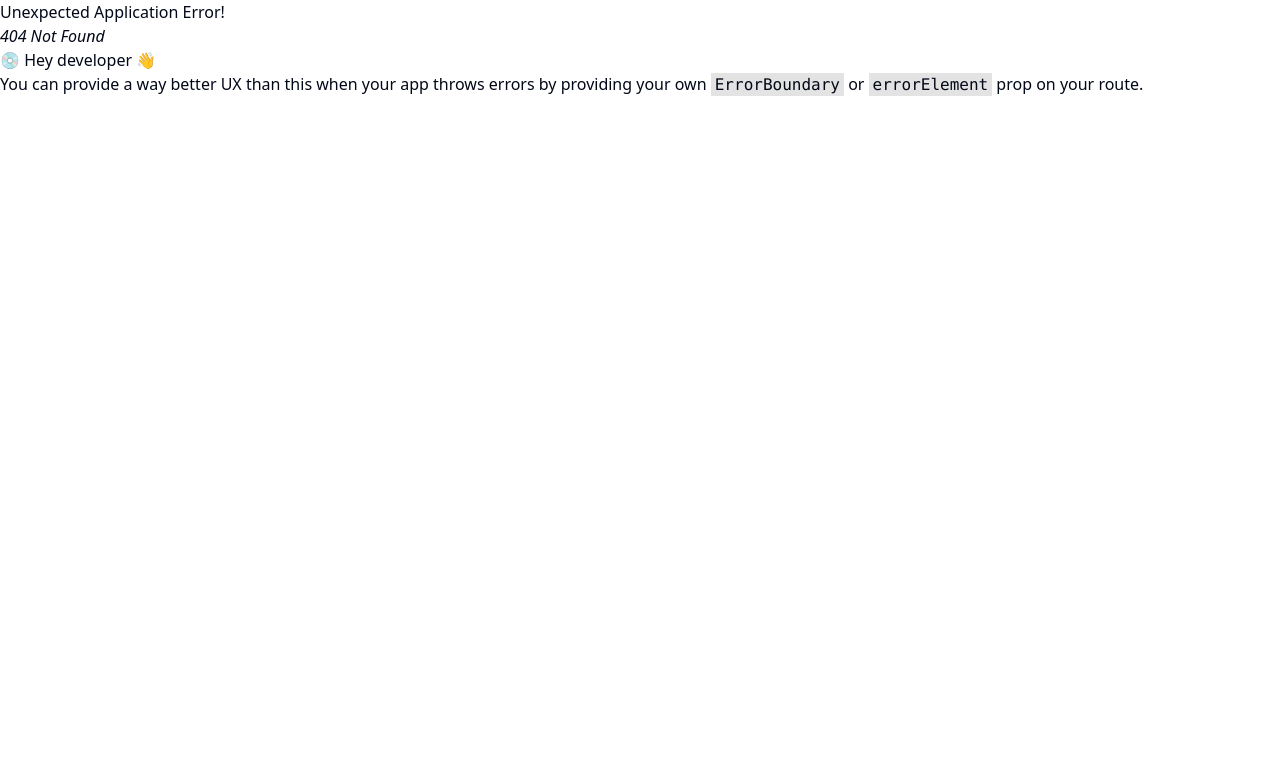
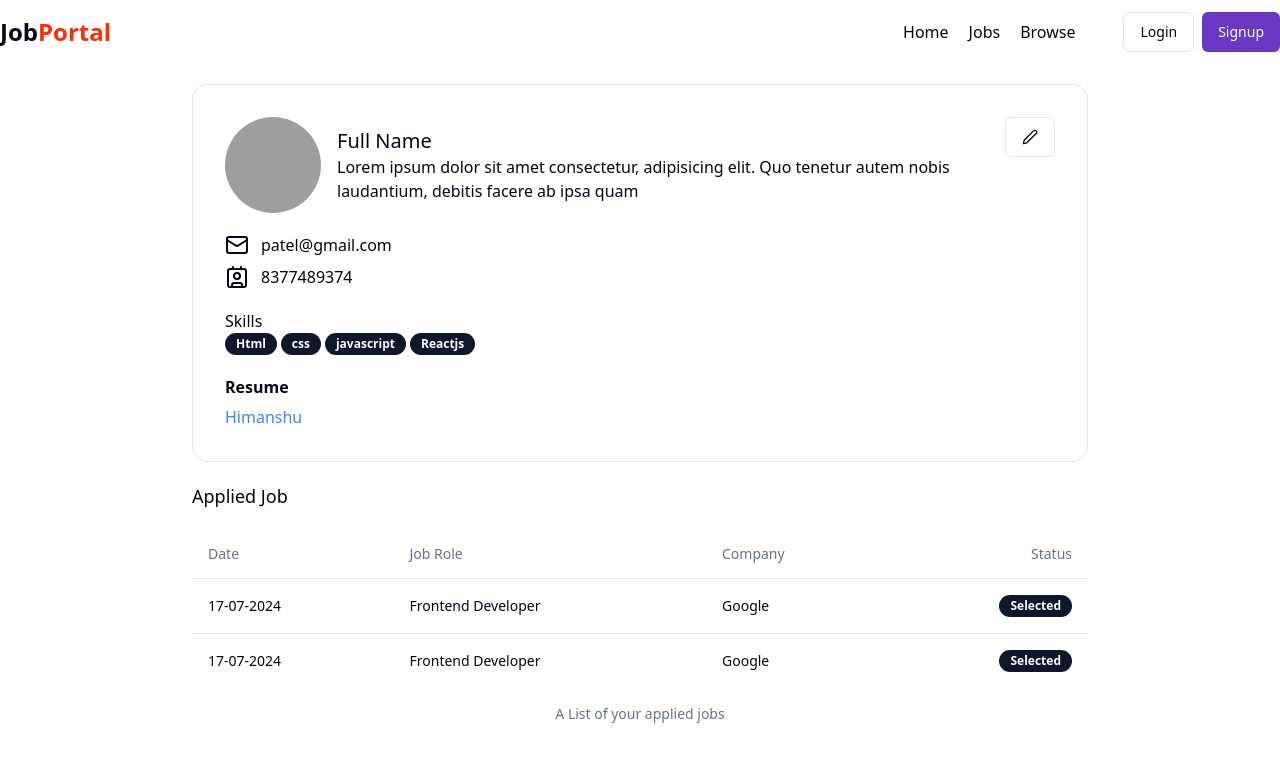
Before and after one commit to Himanshu-coder007/Job-Portal, a React (Vite) app in the folder frontend/: page /profile in a window 1280 px wide. Before the commit this address had no page. Shown: the top 762 px of the page. Built offline with nearby package versions, Linux system fonts and the light colour scheme; grey boxes are pictures that could not be loaded.

Commit message:
user profile page ui is done

```diff
--- a/frontend/src/App.jsx
+++ b/frontend/src/App.jsx
@@ -5,6 +5,7 @@
 import Home from "./components/Home";
 import Jobs from "./components/Jobs";
 import Browse from "./components/Browse";
+import Profile from "./components/Profile";
 
 const appRouter = createBrowserRouter([
   {
@@ -27,6 +28,10 @@
     path: "/browse",
     element: <Browse />,
   },
+  {
+    path: "/profile",
+    element: <Profile />,
+  },
 ]);
 function App() {
   return (
--- /dev/null
+++ b/frontend/src/components/AppliedJobTable.jsx
@@ -0,0 +1,43 @@
+import React from "react";
+import {
+  Table,
+  TableBody,
+  TableCaption,
+  TableCell,
+  TableHead,
+  TableHeader,
+  TableRow,
+} from "./ui/table";
+import { Badge } from "./ui/badge";
+import { useSelector } from "react-redux";
+const AppliedJobTable = () => {
+  return (
+    <div>
+      <Table>
+        <TableCaption>A List of your applied jobs</TableCaption>
+        <TableHeader>
+          <TableRow>
+            <TableHead>Date</TableHead>
+            <TableHead>Job Role</TableHead>
+            <TableHead>Company</TableHead>
+            <TableHead className="text-right">Status</TableHead>
+          </TableRow>
+        </TableHeader>
+        <TableBody>
+          {[1, 2].map((item, index) => (
+            <TableRow key={index}>
+              <TableCell>17-07-2024</TableCell>
+              <TableCell>Frontend Developer</TableCell>
+              <TableCell>Google</TableCell>
+              <TableCell className="text-right">
+                <Badge>Selected</Badge>
+              </TableCell>
+            </TableRow>
+          ))}
+        </TableBody>
+      </Table>
+    </div>
+  );
+};
+
+export default AppliedJobTable;
--- /dev/null
+++ b/frontend/src/components/Profile.jsx
@@ -0,0 +1,81 @@
+import React from "react";
+import Navbar from "./shared/Navbar";
+import { Avatar, AvatarImage } from "./ui/avatar";
+import { Button } from "./ui/button";
+import { Contact, Mail, Pen } from "lucide-react";
+import { Badge } from "./ui/badge";
+import { Label } from "./ui/label";
+import { useSelector } from "react-redux";
+import AppliedJobTable from "./AppliedJobTable";
+
+const skills = ["Html", "css", "javascript", "Reactjs"];
+const Profile = () => {
+  const isResume = true;
+  return (
+    <div>
+      <Navbar />
+      <div className="max-w-4xl mx-auto bg-white border border-gray-200 rounded-2xl my-5 p-8">
+        <div className="flex justify-between">
+          <div className="flex items-center gap-4">
+            <Avatar className="h-24 w-24">
+              <AvatarImage
+                src="https://www.shutterstock.com/image-vector/circle-line-simple-design-logo-600nw-2174926871.jpg"
+                alt="profile"
+              />
+            </Avatar>
+            <div>
+              <h1 className="font-medium text-xl">Full Name</h1>
+              <p>
+                Lorem ipsum dolor sit amet consectetur, adipisicing elit. Quo
+                tenetur autem nobis laudantium, debitis facere ab ipsa quam
+              </p>
+            </div>
+          </div>
+          <Button className="text-right" variant="outline">
+            <Pen />
+          </Button>
+        </div>
+        <div className="my-5">
+          <div className="flex items-center gap-3 my-2">
+            <Mail />
+            <span>patel@gmail.com</span>
+          </div>
+          <div className="flex items-center gap-3 my-2">
+            <Contact />
+            <span>8377489374</span>
+          </div>
+        </div>
+        <div className="my-5">
+          <h1>Skills</h1>
+          <div className="flex items-center gap-1">
+            {skills.length !== 0 ? (
+              skills.map((item, index) => <Badge key={index}>{item}</Badge>)
+            ) : (
+              <span>NA</span>
+            )}
+          </div>
+        </div>
+        <div className="grid w-full max-w-sm items-center gap-1.5">
+          <Label className="text-md font-bold">Resume</Label>
+          {isResume ? (
+            <a
+              target="blank"
+              href="http://localhost:5173/profile"
+              className="text-blue-500 w-full hover:underline cursor-pointer"
+            >
+              Himanshu
+            </a>
+          ) : (
+            <span>NA</span>
+          )}
+        </div>
+      </div>
+        <div className="max-w-4xl mx-auto bg-white rounded-2xl">
+          <h1 className="fot-bold text-lg my-5">Applied Job</h1>
+          <AppliedJobTable/>
+        </div>
+    </div>
+  );
+};
+
+export default Profile;
--- a/frontend/src/components/shared/Navbar.jsx
+++ b/frontend/src/components/shared/Navbar.jsx
@@ -63,7 +63,7 @@
                   <div className="flex flex-col gap-3 text-gray-600">
                     <div className="flex w-fit items-center gap-2 cursor-pointer">
                       <User2 />
-                      <Button variant="link">View Profile</Button>
+                      <Button variant="link"><Link to="/profile">View Profile</Link></Button>
                     </div>
                     <div className="flex w-fit items-center gap-2 cursor-pointer">
                       <LogOut />
--- /dev/null
+++ b/frontend/src/components/ui/table.jsx
@@ -0,0 +1,83 @@
+import * as React from "react"
+
+import { cn } from "@/lib/utils"
+
+const Table = React.forwardRef(({ className, ...props }, ref) => (
+  <div className="relative w-full overflow-auto">
+    <table
+      ref={ref}
+      className={cn("w-full caption-bottom text-sm", className)}
+      {...props} />
+  </div>
+))
+Table.displayName = "Table"
+
+const TableHeader = React.forwardRef(({ className, ...props }, ref) => (
+  <thead ref={ref} className={cn("[&_tr]:border-b", className)} {...props} />
+))
+TableHeader.displayName = "TableHeader"
+
+const TableBody = React.forwardRef(({ className, ...props }, ref) => (
+  <tbody
+    ref={ref}
+    className={cn("[&_tr:last-child]:border-0", className)}
+    {...props} />
+))
+TableBody.displayName = "TableBody"
+
+const TableFooter = React.forwardRef(({ className, ...props }, ref) => (
+  <tfoot
+    ref={ref}
+    className={cn("border-t bg-muted/50 font-medium [&>tr]:last:border-b-0", className)}
+    {...props} />
+))
+TableFooter.displayName = "TableFooter"
+
+const TableRow = React.forwardRef(({ className, ...props }, ref) => (
+  <tr
+    ref={ref}
+    className={cn(
+      "border-b transition-colors hover:bg-muted/50 data-[state=selected]:bg-muted",
+      className
+    )}
+    {...props} />
+))
+TableRow.displayName = "TableRow"
+
+const TableHead = React.forwardRef(({ className, ...props }, ref) => (
+  <th
+    ref={ref}
+    className={cn(
+      "h-12 px-4 text-left align-middle font-medium text-muted-foreground [&:has([role=checkbox])]:pr-0",
+      className
+    )}
+    {...props} />
+))
+TableHead.displayName = "TableHead"
+
+const TableCell = React.forwardRef(({ className, ...props }, ref) => (
+  <td
+    ref={ref}
+    className={cn("p-4 align-middle [&:has([role=checkbox])]:pr-0", className)}
+    {...props} />
+))
+TableCell.displayName = "TableCell"
+
+const TableCaption = React.forwardRef(({ className, ...props }, ref) => (
+  <caption
+    ref={ref}
+    className={cn("mt-4 text-sm text-muted-foreground", className)}
+    {...props} />
+))
+TableCaption.displayName = "TableCaption"
+
+export {
+  Table,
+  TableHeader,
+  TableBody,
+  TableFooter,
+  TableHead,
+  TableRow,
+  TableCell,
+  TableCaption,
+}
```
